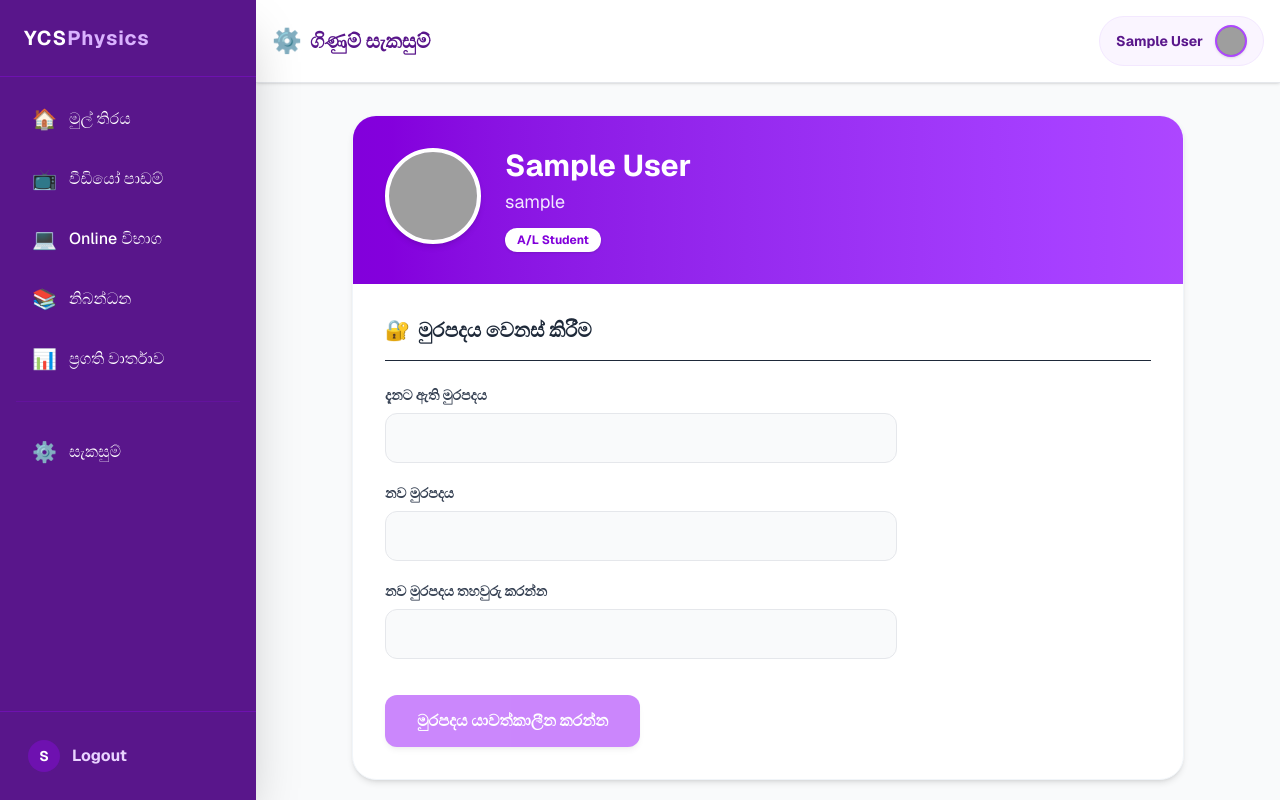
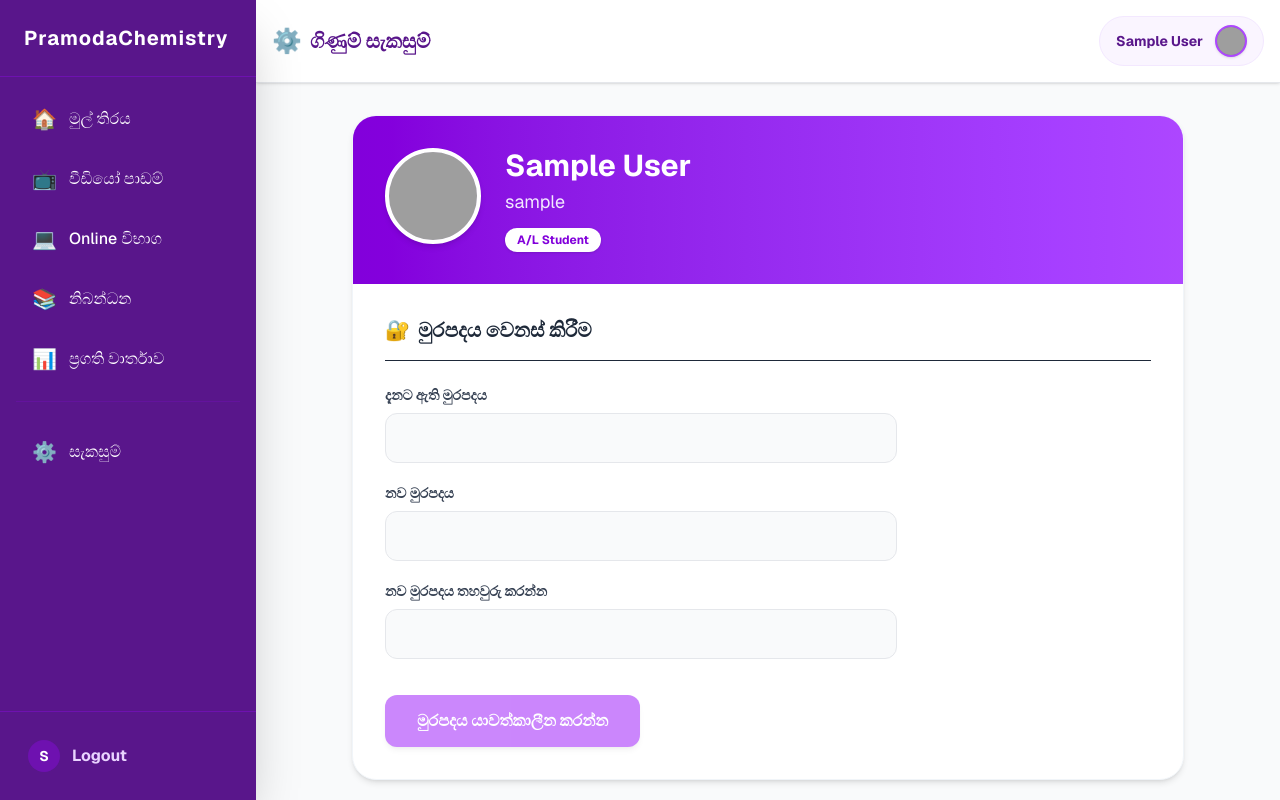
Before and after one commit to kapspramoda/pramoda-lms, a Next.js app: page /settings in a window 1280 px wide. Built offline with nearby package versions, Linux system fonts and the light colour scheme; sample sign-in values are in the browser's storage; grey boxes are pictures that could not be loaded.

Commit message:
remove ycs

```diff
--- a/src/app/dashboard/marks/page.js
+++ b/src/app/dashboard/marks/page.js
@@ -72,7 +72,7 @@ export default function StudentMarksPage() {
           onClick={() => router.push('/')}
           className="p-6 border-b border-purple-800 font-bold text-xl tracking-wider cursor-pointer hover:opacity-80 transition"
         >
-          YCS<span className="text-purple-300">Physics</span>
+          PramodaChemistry<span className="text-purple-300"></span>
         </div>
 
         <nav className="flex-1 p-4 space-y-2 overflow-y-auto custom-scrollbar">
--- a/src/app/dashboard/page.js
+++ b/src/app/dashboard/page.js
@@ -6,7 +6,7 @@ import { Line } from 'react-chartjs-2';
 
 ChartJS.register(CategoryScale, LinearScale, PointElement, LineElement, Title, Tooltip, Legend, Filler);
 
-export default function PhysicsoardPage() {
+export default function oardPage() {
   const router = useRouter();
   const [isSidebarOpen, setIsSidebarOpen] = useState(false);
 
@@ -148,10 +148,10 @@ export default function PhysicsoardPage() {
       <aside className={`w-64 bg-purple-900 text-white flex flex-col fixed inset-y-0 left-0 z-50 transform ${isSidebarOpen ? 'translate-x-0' : '-translate-x-full'} md:translate-x-0 md:static transition-transform duration-300 shadow-xl shadow-purple-900/20`}>
         <div onClick={() => router.push('/')} className="p-6 border-b border-purple-800 font-bold text-xl tracking-wider cursor-pointer hover:opacity-80 transition flex items-center gap-2">
           <div className="bg-white text-purple-700 font-bold rounded-lg p-1.5 text-xs">YS</div>
-          YCS<span className="text-purple-300">Physics</span>
+          PramodaChemistry<span className="text-purple-300"></span>
         </div>
         <nav className="flex-1 p-4 space-y-2 overflow-y-auto custom-scrollbar">
-          <a href="#" onClick={(e) => { e.preventDefault(); router.push('/Physicsoard'); }} className="flex items-center space-x-3 bg-purple-800 text-white px-4 py-3 rounded-xl transition shadow-inner">
+          <a href="#" onClick={(e) => { e.preventDefault(); router.push('/oard'); }} className="flex items-center space-x-3 bg-purple-800 text-white px-4 py-3 rounded-xl transition shadow-inner">
             <span className="text-xl">🏠</span><span className="font-bold">මුල් තිරය</span>
           </a>
 
@@ -169,7 +169,7 @@ export default function PhysicsoardPage() {
 
           {/* 🔴 Marking Schemes ලින්ක් එක අයින් කර ඇත (දැන් එය Tutes/Videos යටතටම එන බැවින්) */}
 
-          <a href="#" onClick={(e) => { e.preventDefault(); router.push('/Physicsoard/marks'); }} className="flex items-center space-x-3 hover:bg-purple-800/80 text-purple-200 hover:text-white px-4 py-3 rounded-xl transition">
+          <a href="#" onClick={(e) => { e.preventDefault(); router.push('/oard/marks'); }} className="flex items-center space-x-3 hover:bg-purple-800/80 text-purple-200 hover:text-white px-4 py-3 rounded-xl transition">
             <span className="text-xl">📊</span><span className="font-medium">ප්‍රගති වාර්තාව</span>
           </a>
 
@@ -187,7 +187,7 @@ export default function PhysicsoardPage() {
       <main className="flex-1 flex flex-col h-screen overflow-y-auto">
         <header className={`${headerBg} p-4 flex justify-between items-center sticky top-0 z-30 transition-colors duration-300`}>
           <button onClick={() => setIsSidebarOpen(true)} className={`md:hidden p-2 ${isDarkMode ? 'text-white' : 'text-gray-600'}`}><span className="text-2xl">☰</span></button>
-          <div className={`hidden md:block font-medium ${isDarkMode ? 'text-slate-400' : 'text-gray-400'}`}>A/L Physics අඛණ්ඩ අධ්‍යයන පද්ධතිය</div>
+          <div className={`hidden md:block font-medium ${isDarkMode ? 'text-slate-400' : 'text-gray-400'}`}>A/L  අඛණ්ඩ අධ්‍යයන පද්ධතිය</div>
 
           <div className="flex items-center space-x-4 md:space-x-6">
             <button onClick={toggleTheme} className={`p-2 rounded-full transition-all focus:outline-none ${isDarkMode ? 'bg-slate-800 text-yellow-400 hover:bg-slate-700' : 'bg-purple-100 text-purple-600 hover:bg-purple-200'}`}>
@@ -255,7 +255,7 @@ export default function PhysicsoardPage() {
               <p className={`text-xs ${textMuted}`}>PDF / Marking</p>
             </div>
 
-            <div onClick={() => router.push('/Physicsoard/marks')} className={`${bgCard} p-6 rounded-2xl shadow-sm border border-t-4 border-t-amber-500 hover:shadow-lg transition duration-300 transform hover:-translate-y-1 cursor-pointer group flex flex-col items-center text-center`}>
+            <div onClick={() => router.push('/oard/marks')} className={`${bgCard} p-6 rounded-2xl shadow-sm border border-t-4 border-t-amber-500 hover:shadow-lg transition duration-300 transform hover:-translate-y-1 cursor-pointer group flex flex-col items-center text-center`}>
               <div className="w-14 h-14 bg-amber-50 text-amber-600 rounded-2xl flex items-center justify-center text-3xl mb-4 group-hover:scale-110 transition duration-300 relative">
                  📊<span className="absolute -top-1 -right-1 w-3 h-3 bg-red-500 rounded-full animate-pulse border-2 border-white"></span>
               </div>
--- a/src/app/exam/page.js
+++ b/src/app/exam/page.js
@@ -123,7 +123,7 @@ export default function ExamPage() {
       {/* Sidebar Navigation */}
       <aside className={`w-64 bg-purple-900 text-white flex flex-col fixed inset-y-0 left-0 z-50 transform ${isSidebarOpen ? 'translate-x-0' : '-translate-x-full'} md:translate-x-0 md:static transition-transform duration-300 shadow-2xl`}>
         <div onClick={() => router.push('/')} className="p-6 border-b border-purple-800 font-bold text-xl tracking-wider cursor-pointer hover:opacity-80 transition">
-          YCS<span className="text-purple-300">Physics</span>
+          PramodaChemistry<span className="text-purple-300"></span>
         </div>
         <nav className="flex-1 p-4 space-y-2 overflow-y-auto custom-scrollbar">
           <a href="#" onClick={(e) => { e.preventDefault(); router.push('/dashboard'); }} className="flex items-center space-x-3 hover:bg-purple-800 px-4 py-3 rounded-lg transition">
--- a/src/app/marking/page.js
+++ b/src/app/marking/page.js
@@ -62,7 +62,7 @@ export default function MarkingSchemesPage() {
           onClick={() => router.push('/')}
             className="p-6 border-b border-purple-800 font-bold text-xl tracking-wider cursor-pointer hover:opacity-80 transition"
         >
-        YCS<span className="text-purple-300">Physics</span>
+        PramodaChemistry<span className="text-purple-300"></span>
       </div>
         <nav className="flex-1 p-4 space-y-2 overflow-y-auto custom-scrollbar">
   <a href="#" onClick={(e) => { e.preventDefault(); router.push('/dashboard'); }} className="flex items-center space-x-3 hover:bg-purple-800 px-4 py-3 rounded-lg transition">
--- a/src/app/settings/page.js
+++ b/src/app/settings/page.js
@@ -137,7 +137,7 @@ export default function SettingsPage() {
       {/* Sidebar Navigation */}
       <aside className={`w-64 bg-purple-900 text-white flex flex-col fixed inset-y-0 left-0 z-50 transform ${isSidebarOpen ? 'translate-x-0' : '-translate-x-full'} md:translate-x-0 md:static transition-transform duration-300 shadow-2xl`}>
         <div className="p-6 border-b border-purple-800 font-bold text-xl tracking-wider">
-          YCS<span className="text-purple-300">Physics</span>
+          PramodaChemistry<span className="text-purple-300"></span>
         </div>
         <nav className="flex-1 p-4 space-y-2 overflow-y-auto custom-scrollbar">
           <a href="#" onClick={(e) => { e.preventDefault(); router.push('/dashboard'); }} className="flex items-center space-x-3 hover:bg-purple-800 px-4 py-3 rounded-lg transition">
--- a/src/app/simulation/page.js
+++ b/src/app/simulation/page.js
@@ -120,7 +120,7 @@ export default function SimulationPage() {
       {/* Sidebar Navigation */}
       <aside className={`w-64 bg-purple-900 text-white flex flex-col fixed inset-y-0 left-0 z-50 transform ${isSidebarOpen ? 'translate-x-0' : '-translate-x-full'} md:translate-x-0 md:static transition-transform duration-300 shadow-2xl`}>
         <div onClick={() => router.push('/')} className="p-6 border-b border-purple-800 font-bold text-xl tracking-wider cursor-pointer hover:opacity-80 transition">
-          YCS<span className="text-purple-300">Physics</span>
+          PramodaChemistry<span className="text-purple-300"></span>
         </div>
         <nav className="flex-1 p-4 space-y-2 overflow-y-auto custom-scrollbar">
           <a href="#" onClick={(e) => { e.preventDefault(); router.push('/dashboard'); }} className="flex items-center space-x-3 hover:bg-purple-800 px-4 py-3 rounded-lg transition">
--- a/src/app/tutes/page.js
+++ b/src/app/tutes/page.js
@@ -78,7 +78,7 @@ export default function StudentTutes() {
           className="p-6 border-b border-purple-800 font-bold text-xl tracking-wider cursor-pointer hover:opacity-80 transition flex items-center gap-2"
         >
           <div className="bg-white text-purple-700 font-bold rounded-lg p-1.5 text-xs">YS</div>
-          YCS<span className="text-purple-300">Physics</span>
+          PramodaChemistry<span className="text-purple-300"></span>
         </div>
 
         {/* 🔴 Sidebar එක සරල කර ඇත */}
--- a/src/app/videos/page.js
+++ b/src/app/videos/page.js
@@ -213,7 +213,7 @@ export default function VideoLessonsPage() {
       <aside className={`w-64 bg-purple-900 text-white flex flex-col fixed inset-y-0 left-0 z-[9999] transform ${isSidebarOpen ? 'translate-x-0' : '-translate-x-full'} md:translate-x-0 md:static transition-transform duration-300 shadow-2xl`}>
         <div onClick={() => router.push('/')} className="p-6 border-b border-purple-800 font-bold text-xl tracking-wider cursor-pointer hover:opacity-80 transition flex items-center gap-2">
           <div className="bg-white text-purple-700 font-bold rounded-lg p-1.5 text-xs">YS</div>
-          YCS<span className="text-purple-300">Physics</span>
+          PramodaChemistry<span className="text-purple-300"></span>
         </div>
 
         {/* 🔴 Sidebar එක සරල කර ඇත */}
```
Also changed, not shown: 1 other file (tests, documents, lock files or other folders).
